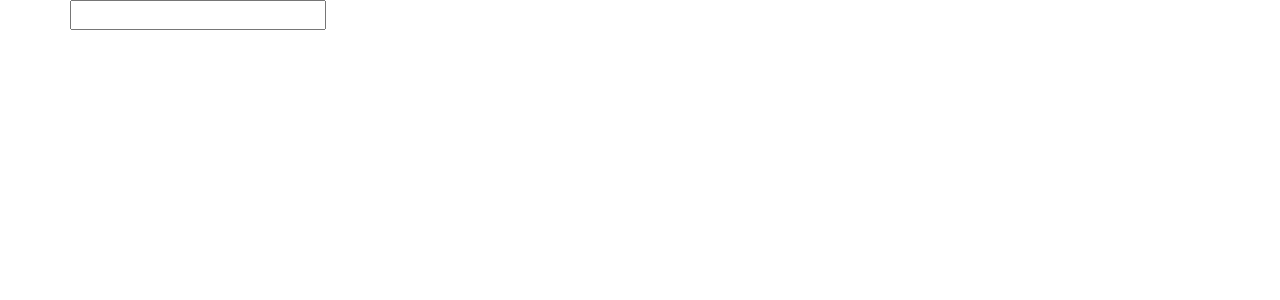
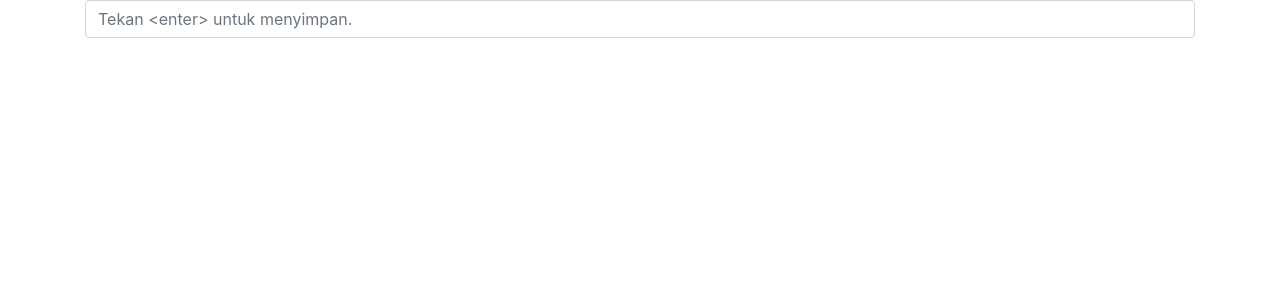
Before and after one commit to hadihammurabi/react-indexeddb, a React (Create React App) app: page / in a window 1280 px wide. Shown: the top 300 px of the page. Built offline with nearby package versions, Linux system fonts and the light colour scheme.

Commit message:
Fix view

```diff
--- a/src/components/Form.js
+++ b/src/components/Form.js
@@ -1,13 +1,19 @@
 import React from 'react';
+import { Container, InputGroup, Input } from 'reactstrap';
 
 export default ({ onBaru }) => {
   return (
-    <div>
-      <input type="text" onKeyUp={e => onKeyUp(e, onBaru)}/>
-    </div>
+    <Container>
+      <InputGroup>
+        <Input type="text" placeholder="Tekan <enter> untuk menyimpan." onKeyUp={e => onKeyUp(e, onBaru)}/>
+      </InputGroup>
+    </Container>
   )
 }
 
 const onKeyUp = (e, onBaru) => {
-  if (e.keyCode === 13) onBaru(e.target.value);
+  if (e.keyCode === 13 && e.target.value !== ''){
+    onBaru(e.target.value);
+    e.target.value = '';
+  }
 }
--- a/src/components/List.js
+++ b/src/components/List.js
@@ -1,7 +1,8 @@
 import React from 'react';
-import { ListGroup, ListGroupItem } from 'reactstrap';
+import { Container, ListGroup, ListGroupItem } from 'reactstrap';
 
 export default ({ baru, data }) => (
+  <Container>
     <ListGroup>
       {data.map((d, i) =>
         (
@@ -11,4 +12,5 @@ export default ({ baru, data }) => (
         )
       )}
     </ListGroup>
+  </Container>
 )
```
Lines whose indentation alone changed are shown as unchanged.
